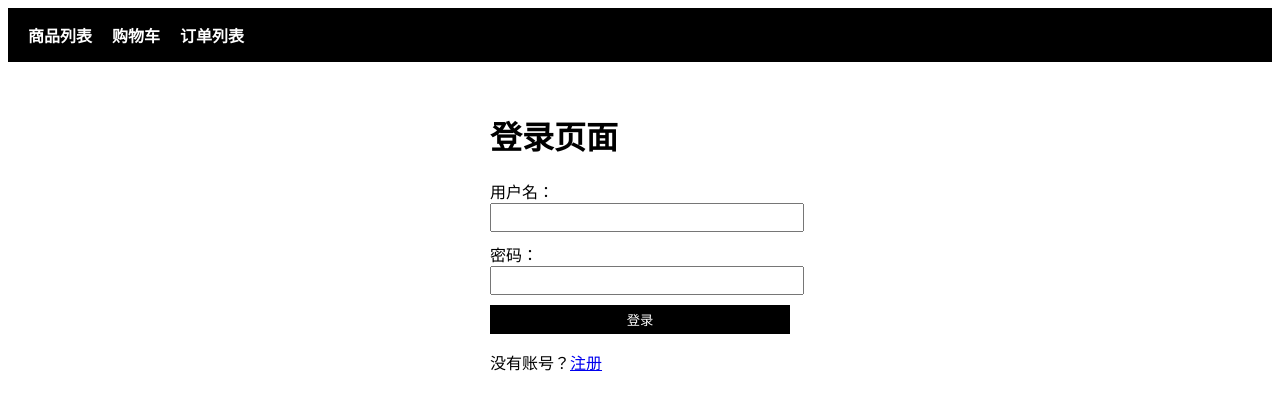
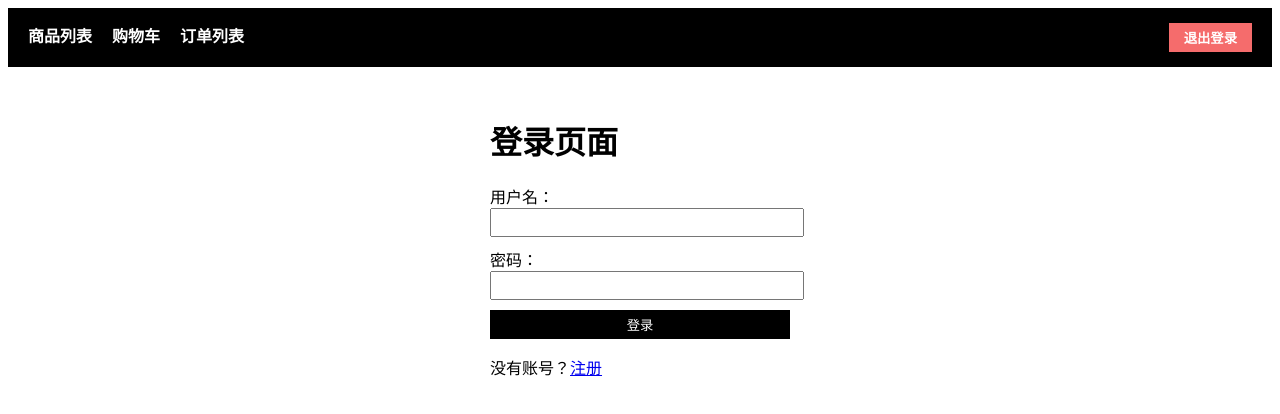
Before and after one commit to shiroe120/vue-shop-for-shcool-lab, a Vue app in the folder my-vue-shop/: page /login in a window 1280 px wide. Shown: the top 414 px of the page. Built offline with nearby package versions, Linux system fonts and the light colour scheme.

Commit message:
实现了退出登录

```diff
--- a/my-vue-shop/src/App.vue
+++ b/my-vue-shop/src/App.vue
@@ -4,10 +4,22 @@
       <router-link to="/products">商品列表</router-link>
       <router-link to="/cart">购物车</router-link>
       <router-link to="/orders">订单列表</router-link>
+      <button @click="logout" class="logout-btn">退出登录</button>
     </nav>
     <router-view />
   </div>
 </template>
+
+<script setup>
+import { useRouter } from 'vue-router';
+
+const router = useRouter();
+
+const logout = () => {
+  localStorage.removeItem('userId');
+  router.push('/login');
+};
+</script>
 
 <style scoped>
 
@@ -28,4 +40,18 @@
 .navbar a:hover {
   text-decoration: underline;
 }
+
+.logout-btn {
+  margin-left: auto;
+  background-color: #f56c6c;
+  color: white;
+  border: none;
+  padding: 5px 15px;
+  cursor: pointer;
+  font-weight: bold;
+}
+
+.logout-btn:hover {
+  background-color: #d32f2f;
+}
 </style>
```
